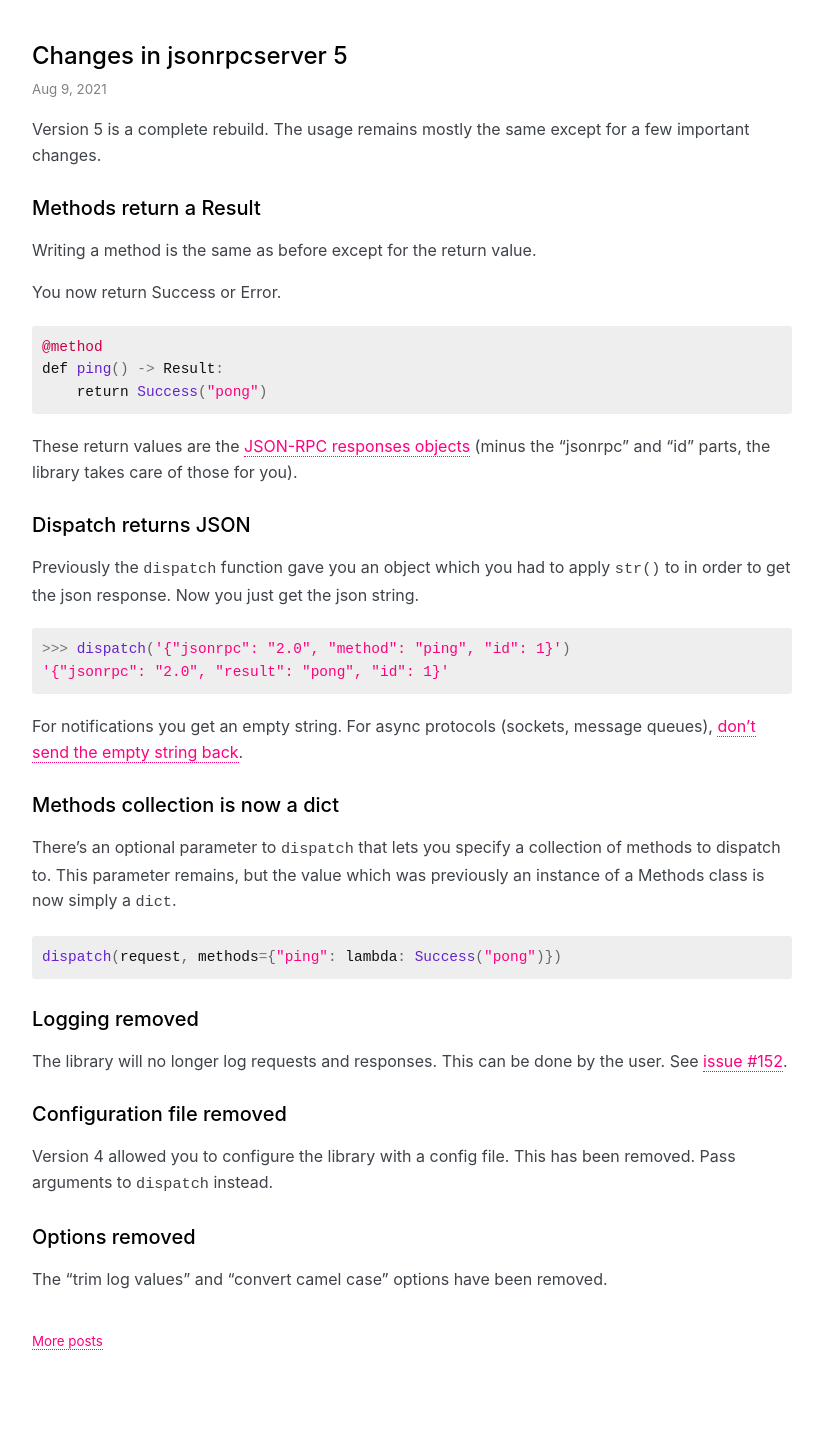
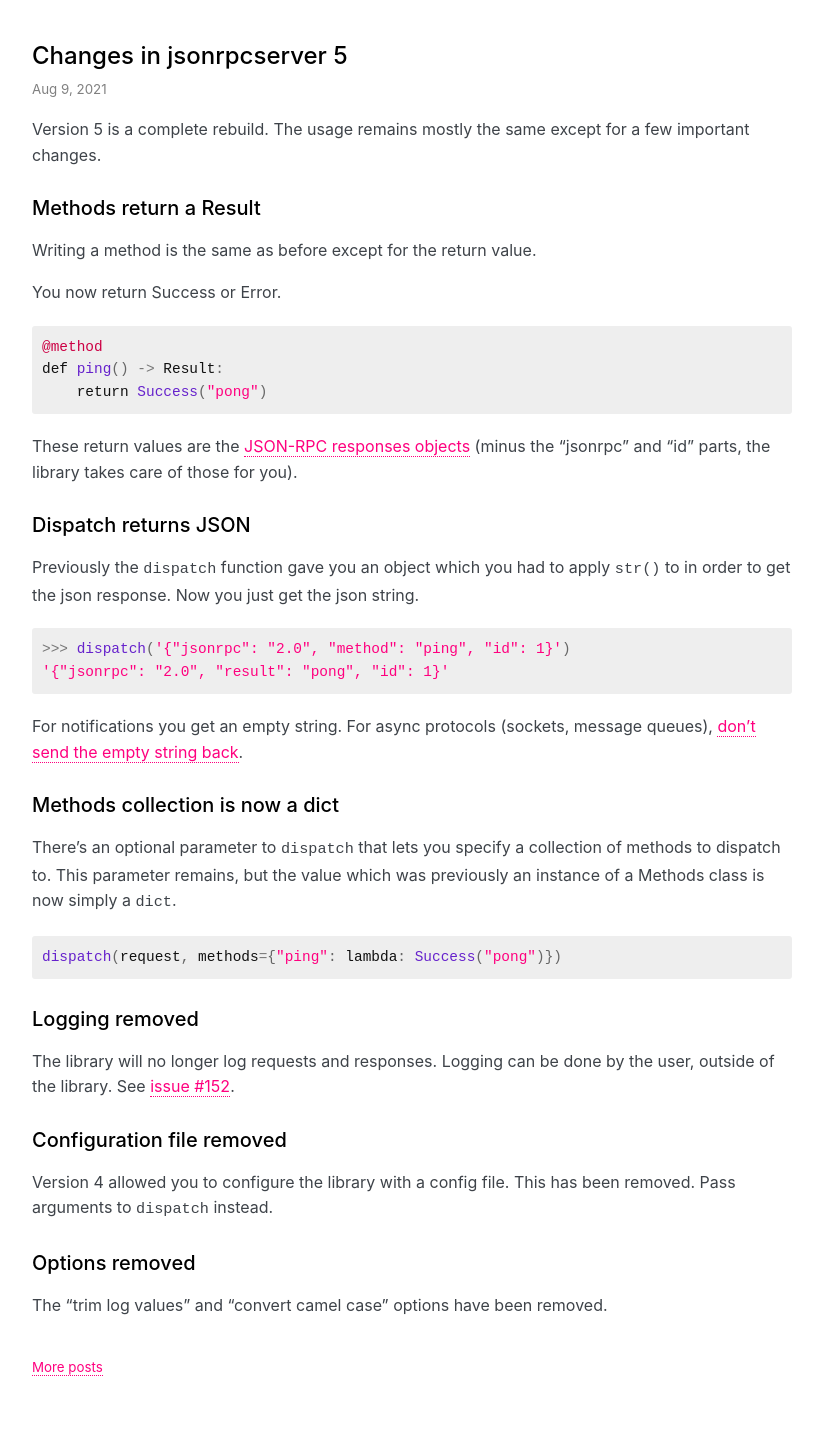
Before and after one commit to explodinglabs/explodinglabs.github.io, a Jekyll site: the page built from _posts/jsonrpc/2021-08-09-jsonrpcserver-5-changes.markdown, in a window 1280 px wide. Shown: the whole page, without its empty margins (228-1051 px from the left). Built offline with Jekyll 4.4.1, drawn with Linux system fonts in a browser that asks for light colours; some web fonts are replaced; before the commit the page ends 1429 px from its top, so only the background shows below that.

Commit message:
Update 2021-08-09-jsonrpcserver-5-changes.markdown

```diff
--- a/_posts/jsonrpc/2021-08-09-jsonrpcserver-5-changes.markdown
+++ b/_posts/jsonrpc/2021-08-09-jsonrpcserver-5-changes.markdown
@@ -48,8 +48,8 @@ dispatch(request, methods={"ping": lambda: Success("pong")})
 
 ## Logging removed
 
-The library will no longer log requests and responses. This can be done by the
-user. See [issue #152](https://github.com/bcb/jsonrpcserver/issues/152).
+The library will no longer log requests and responses. Logging can be done by the
+user, outside of the library. See [issue #152](https://github.com/bcb/jsonrpcserver/issues/152).
 
 ## Configuration file removed
 
```
